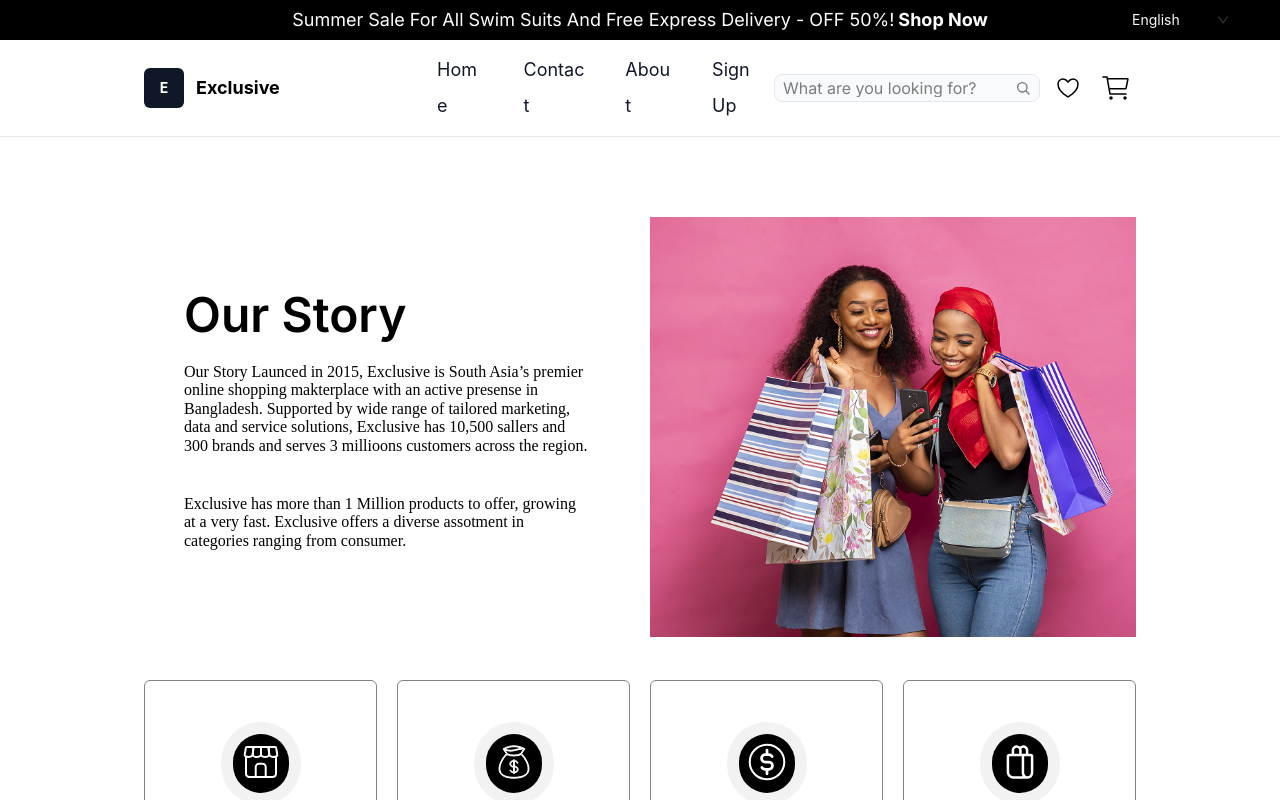
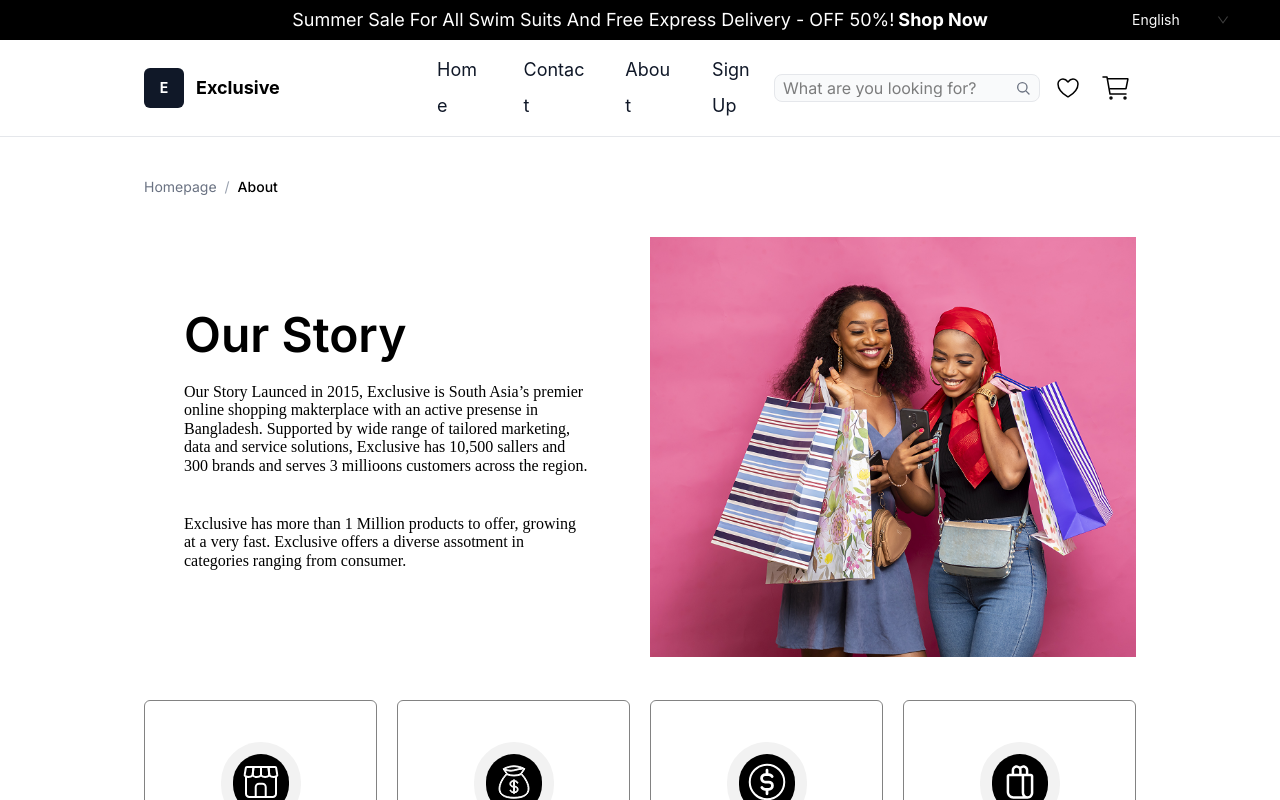
Before and after one commit to Micheal2609/E-Commerce-Exclusive-Demo, a Next.js app: page /about in a window 1280 px wide. Shown: the top 800 px of the page. Built offline with nearby package versions, Linux system fonts and the light colour scheme.

Commit message:
feat: Update About page components; enhance rendering logic and add Breadcrumb component

```diff
--- a/src/app/(main)/about/components/AboutHeroSection.tsx
+++ b/src/app/(main)/about/components/AboutHeroSection.tsx
@@ -15,7 +15,7 @@ const AboutHeroSection = () => {
                 }}>Exclusive has more than 1 Million products to offer, growing at a very fast. Exclusive offers a diverse assotment in categories ranging  from consumer.</p>
             </div>
             <div className="">
-                <Image src="/assets/images/portrait-two-african-females-holding-shopping-bags-while-reacting-something-their-smartphone 1.png" alt="About Hero Image" />
+                <Image src="/assets/images/portrait-two-african-females-holding-shopping-bags-while-reacting-something-their-smartphone 1.png" alt="About Hero Image" preview={false} />
             </div>
         </div>
     );
--- a/src/app/(main)/about/components/StatsSection.tsx
+++ b/src/app/(main)/about/components/StatsSection.tsx
@@ -10,7 +10,7 @@ const StatsSection = () => {
     ];
     return (
         <div className="flex justify-evenly items-center gap-5 my-10">
-            {dataFake.length > 0 && dataFake.map((item) => (<CardStats stats={item} key={item.id} />))}
+            {dataFake.length > 0 && dataFake.map((item) => (<CardStats key={item.id} stats={item} />))}
         </div>
     )
 };
--- a/src/app/(main)/about/components/TeamSection.tsx
+++ b/src/app/(main)/about/components/TeamSection.tsx
@@ -45,7 +45,7 @@ const TeamSection = () => {
         <>
             <div className="w-full flex items-center justify-evenly py-10 gap-10">
                 {teamMembersDataFake.length > 0 && (
-                    teamMembersDataFake.map((member) => (<PersonCard person={member} key={member.id} />))
+                    teamMembersDataFake.map((member) => (<PersonCard key={member.id} person={member} />))
                 )}
             </div>
             <Pagination total={5} current={page} onChange={hanlePaginationChange} />
--- a/src/app/(main)/about/page.tsx
+++ b/src/app/(main)/about/page.tsx
@@ -1,9 +1,11 @@
+import { Breadcrumb } from "../../shared/components/index";
 import { ServiceSection } from "../homepage/components";
 import { AboutHeroSection, StatsSection, TeamSection } from "./components/index";
 
 const AboutPage = () => {
   return (
     <div className="w-full px-36 py-10">
+      <Breadcrumb />
       <AboutHeroSection />
       <StatsSection />
       <TeamSection />
--- a/src/app/shared/components/BrandCard.tsx
+++ b/src/app/shared/components/BrandCard.tsx
@@ -1,4 +1,4 @@
-import Image from "next/image";
+import { Image } from "antd";
 import type { I_Brand } from "../interface";
 
 interface BrandCardProps {
@@ -9,13 +9,12 @@ const BrandCard = ({ brand }: BrandCardProps) => {
         <div className="border-2 text-black rounded-sm border-[#E0E0E0] w-50 h-50 hover:bg-[#DB4444] hover:text-white group">
             <div className="flex flex-col justify-center items-center h-full">
                 {/* Use next/image with a positioned parent so we can apply Tailwind filters on the img */}
-                <div className="w-28 h-28 relative">
+                <div className="flex justify-center items-center">
                     <Image
                         src={brand?.urlImage ?? "/assets/images/category/Category-CellPhone.png"}
                         alt={brand?.brand ?? "brand"}
-                        fill
-                        className="object-contain filter transition duration-200 group-hover:invert group-hover:brightness-0"
-                        sizes="112px"
+                        className="w-full h-full object-contain filter transition duration-200 group-hover:invert group-hover:brightness-0"
+                        preview={false}
                     />
                 </div>
                 <div className="text-center py-3 group-hover:text-white">{brand?.brand}</div>
--- /dev/null
+++ b/src/app/shared/components/Breadcrumb.tsx
@@ -0,0 +1,52 @@
+
+'use client'
+import Link from "next/link";
+import { usePathname } from "next/navigation";
+
+const Breadcrumb = () => {
+  const pathname = usePathname();
+  const segments = pathname.split('/').filter(Boolean);
+  console.log("Breadcrumb segments:", segments);
+
+  // Hàm convert slug → dạng Title Case
+  const format = (str: string) =>
+    str
+      .replace(/-/g, " ")
+      .replace(/\b\w/g, (c) => c.toUpperCase());
+
+  return (
+    <nav className="flex items-center gap-2 text-sm">
+      {/* HOME */}
+      <Link href="/homepage" className="text-gray-500 hover:text-black">
+        Homepage
+      </Link>
+
+      {segments.length > 0 && <span className="text-gray-400">/</span>}
+
+      {/* CÁC SEGMENT TIẾP THEO */}
+      {segments.map((seg, index) => {
+        const href = "/" + segments.slice(0, index + 1).join("/");
+        const isLast = index === segments.length - 1;
+
+        return (
+          <div key={href} className="flex items-center gap-2">
+            {!isLast ? (
+              <Link href={href} className="text-gray-500 hover:text-black">
+                {format(seg)}
+              </Link>
+            ) : (
+              <span className="font-medium text-black">
+                {format(seg)}
+              </span>
+            )}
+
+            {!isLast && (
+              <span className="text-gray-400">/</span>
+            )}
+          </div>
+        );
+      })}
+    </nav>
+  );
+};
+export default Breadcrumb;
--- a/src/app/shared/components/CardStats.tsx
+++ b/src/app/shared/components/CardStats.tsx
@@ -1,13 +1,12 @@
 import { Image } from "antd";
 import { I_Stats } from "../interface";
 interface CardStatsProps {
-    key?: number | string;
     stats: I_Stats;
 }
 
-const CardStats = ({ key, stats }: CardStatsProps) => {
+const CardStats = ({ stats }: CardStatsProps) => {
     return (
-        <div key={key} className="group flex flex-col items-center justify-center border rounded-md w-67.5 h-57.5 border-[#828282] hover:bg-[#DB4444]">
+        <div key={stats.id} className="group flex flex-col items-center justify-center border rounded-md w-67.5 h-57.5 border-[#828282] hover:bg-[#DB4444]">
             <div className="rounded-full bg-[#F2F2F2] p-3 group-hover:bg-[rgba(242,242,242,0.5)] transition-colors duration-200">
                 <div className="bg-[#000000] group-hover:bg-white rounded-full p-2 transition-colors duration-200">
                     <Image src={stats.urlImage} alt={stats.label} preview={false} className="filter invert group-hover:invert-0 group-hover:brightness-100 transition-all duration-200" />
--- a/src/app/shared/components/PersonCard.tsx
+++ b/src/app/shared/components/PersonCard.tsx
@@ -6,12 +6,11 @@ import { FaInstagram } from "react-icons/fa6";
 import { RiLinkedinLine } from "react-icons/ri";
 
 interface PersonCardProps {
-    key?: string;
     person: I_Person;
 }
-const PersonCard = ({ person, key = "" }: PersonCardProps) => {
+const PersonCard = ({ person }: PersonCardProps) => {
     return (
-        <div key={key} className="flex flex-col items-start gap-3">
+        <div key={person.id} className="flex flex-col items-start gap-3">
             <div className="flex items-center justify-center bg-[#F5F5F5] px-10 pt-10">
                 <Image src={person.photoUrl} alt={person.name} preview={false} />
             </div>
--- a/src/app/shared/components/index.ts
+++ b/src/app/shared/components/index.ts
@@ -14,3 +14,4 @@ export { default as Menu } from './Menu'
 export { default as CardStats } from './CardStats'
 export { default as PersonCard } from './PersonCard'
 export { default as Pagination } from './Pagination'
+export { default as Breadcrumb } from './Breadcrumb'
```
Also changed, not shown: src/app/shared/components/Badge.tsx (deleted, +0 -7 lines).
